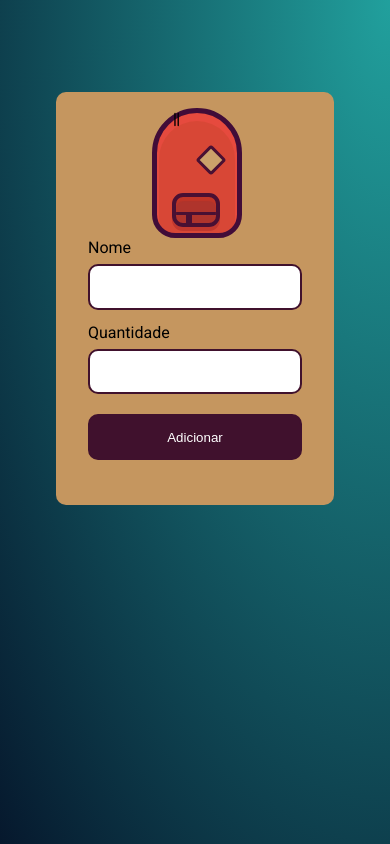
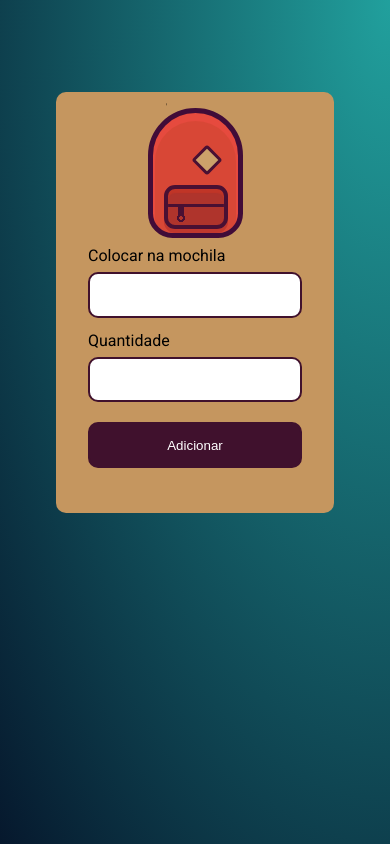
Before and after one commit to Jheimys/Mochila_de_viagem, a plain HTML site: page index.html in a window 390 px wide. Drawn offline with Linux system fonts and the light colour scheme.

Commit message:
:construction: Trabalhando no layout responsivo

```diff
--- a/assets/css/style.css
+++ b/assets/css/style.css
@@ -177,17 +177,19 @@ html {
     }
 
     .mochila{
-        min-width: 5rem;
+        min-width: 5.3rem;
         max-height: 2.5rem;
         height: 6rem;
-        margin-left: 30%;
+        margin-left: 28%;
+        margin-bottom: 0.5rem;
     }
 
     .mochila:before {
-        height: 1.6rem;
-        width: 2.5rem;
-        margin-left: 0.9rem;
-        margin-top: 0rem;
+        height: 2.2rem;
+        width: 3.5rem;
+        margin-left: 0.7rem;
+        margin-top: -0.5rem;
+        font-size: 2.2px
     }
 
     .mochila:after{
--- a/index.html
+++ b/index.html
@@ -19,7 +19,7 @@
       <div class="principal">
         <div class="mochila"></div>
         <form action="" class="adicionar" id="novoItem">
-          <label for="item">Nome</label>
+          <label for="item">Colocar na mochila</label>
           <input type="text" name="nome" id="nome" required />
           <label for="item">Quantidade</label>
           <input type="number" name="quantidade" id="quantidade" required />
```
